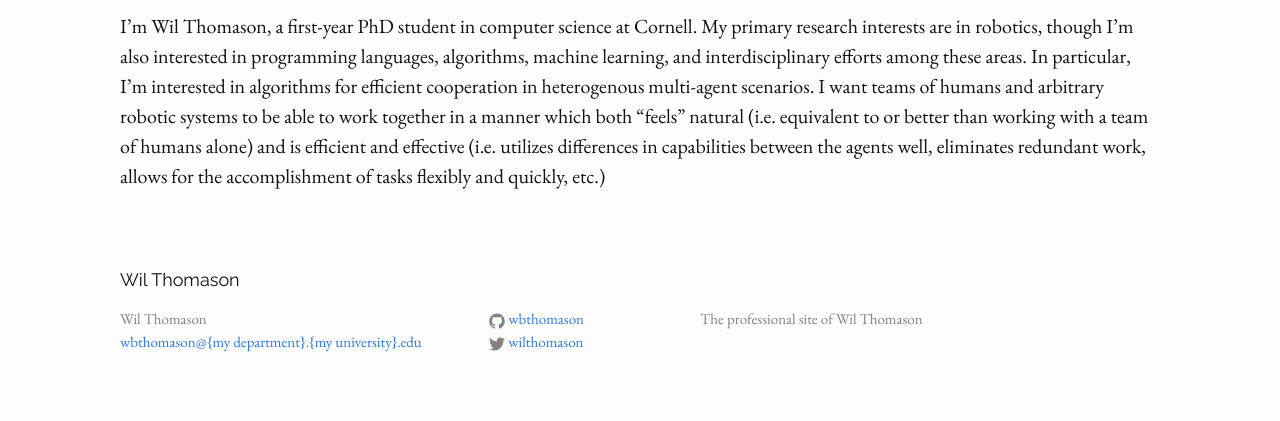
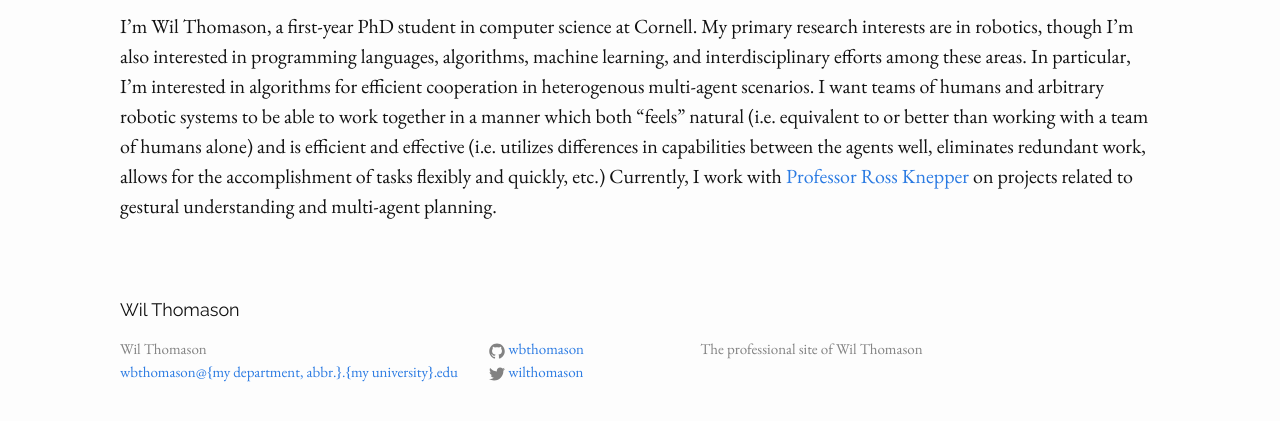
Before and after one commit to wbthomason/wbthomason.github.io, a Jekyll site: the page built from about.md, in a window 1280 px wide, cut to the strip 288-709 px from the top of the page. Built offline with Jekyll 4.4.1, drawn with Linux system fonts in a browser that asks for light colours; nearby versions of some CDN libraries.

Commit message:
Now officially working with Ross

```diff
--- a/_config.yml
+++ b/_config.yml
@@ -1,6 +1,6 @@
 # Site settings
 title: Wil Thomason
-email: wbthomason@{my department}.{my university}.edu
+email: wbthomason@{my department, abbr.}.{my university}.edu
 description: "The professional site of Wil Thomason"
 baseurl: ""
 url: "http://wbthomason.co"
--- a/about.md
+++ b/about.md
@@ -16,4 +16,8 @@ humans and arbitrary robotic systems to be able to work together in a manner
 which both "feels" natural (i.e.  equivalent to or better than working with a
 team of humans alone) and is efficient and effective (i.e. utilizes differences
 in capabilities between the agents well, eliminates redundant work, allows for
-the accomplishment of tasks flexibly and quickly, etc.)
+the accomplishment of tasks flexibly and quickly, etc.) Currently, I work with
+[Professor Ross Knepper][rak] on projects related to gestural understanding and
+multi-agent planning.
+
+[rak]: http://www.cs.cornell.edu/~rak/
```
Also changed, not shown: contact.md (+2 -2 lines), publications.md (+3 -1 lines).
